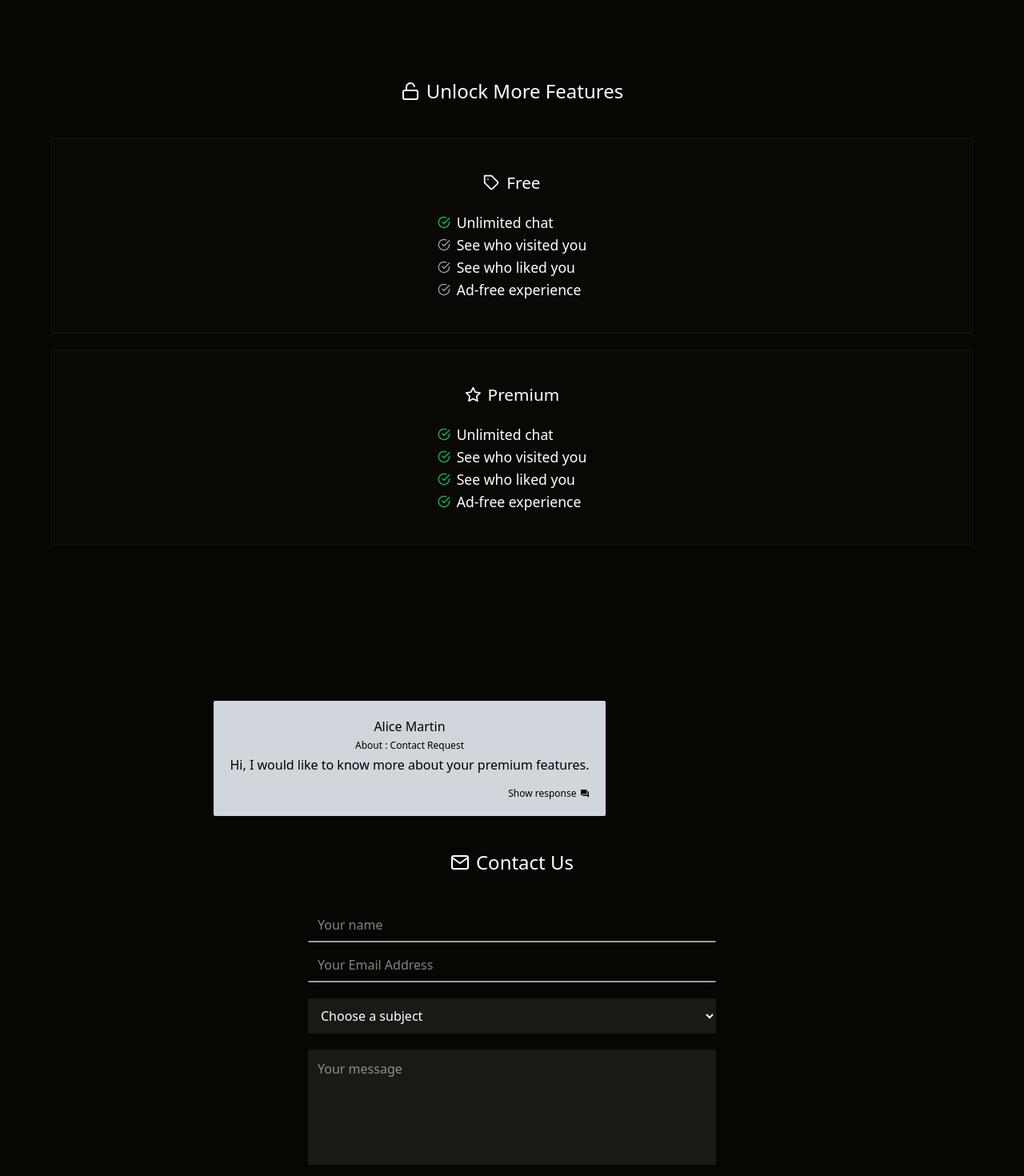
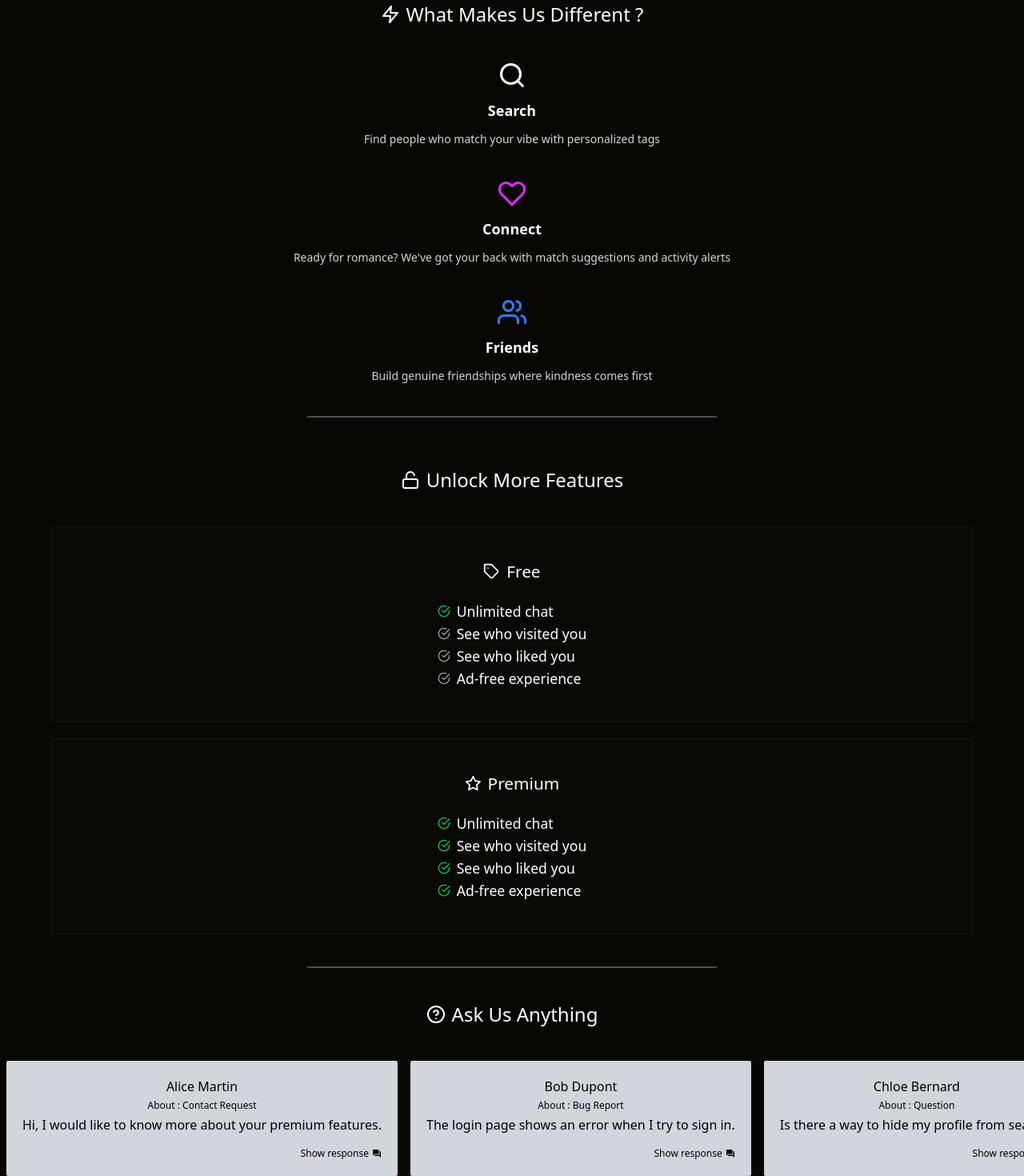
Before and after one commit to kevincalixte/wivy-ts, a Next.js app: page / in a window 1280 px wide. Shown: the part 840-2310 px from the top of the page at 80% size. Built offline with nearby package versions, Linux system fonts and the light colour scheme.

Commit message:
screen :done

```diff
--- a/app/layout.tsx
+++ b/app/layout.tsx
@@ -14,7 +14,7 @@ const geistMono = Geist_Mono({
 });
 
 export const metadata: Metadata = {
-  title: "Create Next App",
+  title: "WIVY - Meet new people, make friends, and have fun!",
   description: "Generated by create next app",
 };
 
--- /dev/null
+++ b/components/Content/Border.tsx
@@ -0,0 +1,5 @@
+export const Border = () => {
+    return (
+        <div className='border border-white/30 w-[40%] mx-auto my-10'></div>
+    )
+}
--- a/components/Content/Contact.tsx
+++ b/components/Content/Contact.tsx
@@ -1,4 +1,4 @@
-import Button from '../Hero/Button/Button';
+import Button from '../Button/Button';
 import { FiMail } from 'react-icons/fi';
 
 export const Contact = () => {
--- a/components/Content/Content.tsx
+++ b/components/Content/Content.tsx
@@ -1,46 +1,22 @@
 'use client'
-import React, { useEffect, useState } from 'react'
 import { Presentation } from './Presentation';
 import { Pricing } from './Pricing';
 import { Reviews } from './Reviews';
 import { Contact } from './Contact';
+import { Border } from './Border';
 
 export const Content = () => {
-
-    const [reviews, setReviews] = useState([]);
-
-    useEffect(() => {
-        fetch('/data/reviews.json')
-            .then(response => response.json())
-            .then(data => {
-                console.log('>>>', data);
-                setReviews(data);
-            })
-    }, []);
 
     return (
         <div className='[&_h2]:text-[1.5rem] '>
 
-            <section>
-                <Presentation text="" />
-            </section>
-
-            <section>
-                <Pricing />
-            </section>
-
-            <section className='flex overflow-x-auto snap-x snap-mandatory scroll-smooth scrollbar-hide'>
-                {
-                    reviews.map((review: any) => (
-                        <Reviews key={review.id} id={review.id} name={review.name} subject={review.subject} message={review.message} />
-                    ))
-                }
-            </section>
-
-            <section>
-                <Contact />
-            </section>
-
+            <Presentation />
+            <Border />
+            <Pricing />
+            <Border />
+            <Reviews />
+            <Border />
+            <Contact />
 
         </div>
 
--- a/components/Content/Presentation.tsx
+++ b/components/Content/Presentation.tsx
@@ -1,24 +1,32 @@
 'use client'
-import React from 'react'
 import { motion } from 'framer-motion';
-import {FiHelpCircle, FiInfo} from 'react-icons/fi';
+import { FiZap, FiSearch, FiHeart, FiUsers } from "react-icons/fi";
 
-type PresentationProps = {
-    text: string;
-}
-export const Presentation = ({ text }: PresentationProps) => {
+export const Presentation = () => {
     return (
-        <motion.div className='flex flex-col items-center space-y-5'>
-        <h2 className='flex items-center gap-2'><FiInfo/>About Us</h2>
-            <motion.p
-                className='p-5 text-center leading-7'
-                initial={{ opacity: 0, y: 30 }}
-                whileInView={{ opacity: 1, y: 0 }}
-                transition={{ duration: 1 }}
-                viewport={{ once: true }}
-                >
-               {text}
-            </motion.p>
-         </motion.div>
+        <>
+            <h2 className='py-10 flex justify-center items-center gap-2'><FiZap /> What Makes Us Different ?</h2>
+            <section className='flex flex-col space-y-10 [&_div]:flex [&_div]:flex-col [&_div]:gap-3 [&_div]:items-center [&_div]:text-center [&_h3]:font-semibold [&_h3]:text-lg [&_p]:text-sm [&_p]:text-gray-300'>
+
+                <div>
+                    <FiSearch className='text-4xl text-white' />
+                    <h3>Search</h3>
+                    <p className='text-sm text-gray-300'>Find people who match your vibe with personalized tags</p>
+                </div>
+
+                <div>
+                    <FiHeart className='text-4xl text-fuchsia-500' />
+                    <h3>Connect</h3>
+                    <p>Ready for romance? We've got your back with match suggestions and activity alerts</p>
+                </div>
+
+                <div>
+                    <FiUsers className='text-4xl text-blue-500' />
+                    <h3>Friends</h3>
+                    <p>Build genuine friendships where kindness comes first</p>
+
+                </div>
+            </section>
+        </>
     )
 }
--- a/components/Content/Pricing.tsx
+++ b/components/Content/Pricing.tsx
@@ -1,9 +1,8 @@
-import React from 'react'
 import { FiUnlock, FiTag, FiStar, FiCheckCircle } from 'react-icons/fi';
 
 export const Pricing = () => {
     return (
-        <section className='flex flex-col min-h-screen mt-5 items-center gap-5  [&_article]:flex [&_article]:flex-col [&_article]:justify-center [&_article]:items-center [&_article]:py-10  [&_article]:border [&_article]:w-[90%]  [&_article]:bg-white/1 [&_article]:border-white/5 [&_h3]:flex [&_h3]:items-center [&_h3]:gap-2 [&_span]:text-[1.1rem] [&_li]:flex [&_li]:items-center [&_li]:space-x-2 [&_li]:leading-7 [&_h3]:mb-5 [&_h3]:text-[1.3rem] '>
+        <section className='flex flex-col items-center gap-5 [&_article]:flex [&_article]:flex-col [&_article]:justify-center [&_article]:items-center [&_article]:py-10  [&_article]:border [&_article]:w-[90%]  [&_article]:bg-white/1 [&_article]:border-white/5 [&_h3]:flex [&_h3]:items-center [&_h3]:gap-2 [&_span]:text-[1.1rem] [&_li]:flex [&_li]:items-center [&_li]:space-x-2 [&_li]:leading-7 [&_h3]:mb-5 [&_h3]:text-[1.3rem] '>
             <h2 className='m-5 flex items-center gap-2'><FiUnlock /> Unlock More Features</h2>
             <article>
                 <h3><FiTag />Free</h3>
--- a/components/Content/Reviews.tsx
+++ b/components/Content/Reviews.tsx
@@ -1,23 +1,41 @@
-import React from 'react'
 import { MdQuestionAnswer } from "react-icons/md";
+import React, { useEffect, useState } from 'react'
+import { FiHelpCircle } from "react-icons/fi";
 
-type ReviewsProps = {
-    id?: string;
-    name: string;
-    subject: string;
-    message: string;
+export const Reviews = () => {
 
-};
+    const [reviews, setReviews] = useState([]);
 
-export const Reviews = ({ id, name, subject, message }: ReviewsProps) => {
+    useEffect(() => {
+        fetch('/data/reviews.json')
+            .then(response => response.json())
+            .then(data => {
+                console.log('>>>', data);
+                setReviews(data);
+            })
+    }, []);
+
+
     return (
-        <div className='flex justify-center shrink-0 w-[80%] px-2 snap-start'>
-            <article id={id} className='flex flex-col items-center gap-1 p-5 rounded-xs bg-gray-300 text-black hover:bg-white hover:cursor-pointer '>
-                <h3>{name}</h3>
-                <p className='text-xs text-black-300'>About : {subject}</p>
-                <p>{message}</p>
-                <p className='flex items-center self-end gap-1 pt-3 text-xs'>Show response<MdQuestionAnswer /></p>
-            </article>
-        </div>
+        <>
+            <h2 className='mb-10 flex justify-center items-center gap-2'><FiHelpCircle />Ask Us Anything</h2>
+            <section className='flex overflow-x-auto snap-x snap-mandatory scroll-smooth scrollbar-hide'>
+                {
+                    reviews.map((review: any) => (
+
+                        <div className='flex justify-center shrink-0 max-w-[80%] px-2 snap-start'>
+                            <article id={review.id} className='flex flex-col items-center gap-1 p-5 rounded-xs bg-gray-300 text-black hover:bg-white hover:cursor-pointer '>
+                                <h3>{review.name}</h3>
+                                <p className='text-xs text-black-300'>About : {review.subject}</p>
+                                <p>{review.message}</p>
+                                <p className='flex items-center self-end gap-1 pt-3 text-xs'>Show response<MdQuestionAnswer /></p>
+                            </article>
+                        </div>
+
+                    ))
+                }
+            </section>
+        </>
+
     )
 }
--- a/components/Hero/Hero.tsx
+++ b/components/Hero/Hero.tsx
@@ -1,6 +1,5 @@
-import React from 'react'
 import { IoIosArrowDown } from "react-icons/io";// import { Button } from '../Button/Button';
-import Button from './Button/Button';
+import Button from '../Button/Button';
 
 type HeroProps = {
     title: string;
--- a/components/Nav/Top.tsx
+++ b/components/Nav/Top.tsx
@@ -1,5 +1,3 @@
-import React from 'react'
-
 type TopProps = {
   logo : string;
 }
```
Also changed, not shown: components/Button/Button.tsx (renamed from components/Hero/Button/Button.tsx), public/img/preview/preview1.png (deleted), public/img/preview/preview2.png (deleted).
